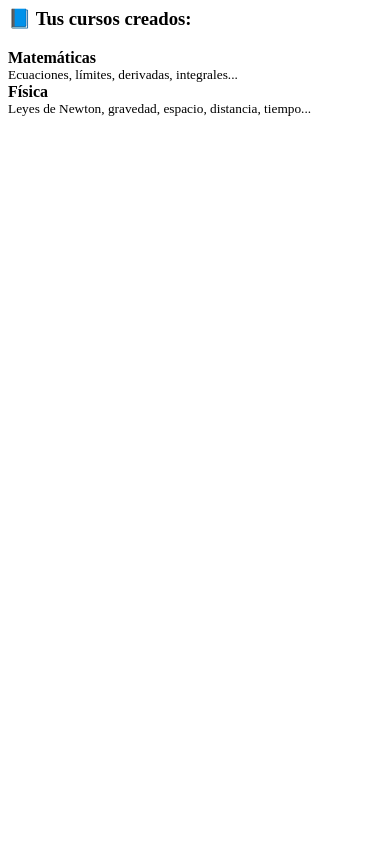
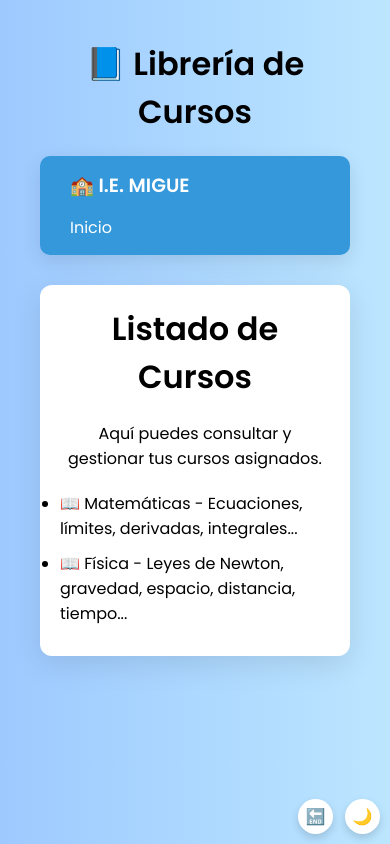
Before and after one commit to HenryJMJ/Kabli, a Django app: page /gestionar_cursos/ in a window 390 px wide. Run offline with Django 5.2, Linux system fonts and the light colour scheme; data comes from the database, SQL or seed files in the repository; both versions use the stored data as it was after the commit.

Commit message:
Estilos actualizados para libreria_cursos

```diff
--- a/mi_proyecto/settings.py
+++ b/mi_proyecto/settings.py
@@ -149,10 +149,10 @@ ALLOWED_HOSTS = ['127.0.0.1', 'localhost', '5565-181-78-74-83.ngrok-free.app']
 ALLOWED_HOSTS = ['*']
 
 CSRF_TRUSTED_ORIGINS = [
-    'https://b569-181-78-74-83.ngrok-free.app',  # tu ngrok HTTPS
+    'https://i-e-migue.onrender.com',
 ]
 
 CORS_ALLOWED_ORIGINS = [
-    "http://127.0.0.1:8000/",  # Si estás trabajando localmente
-    "https://b569-181-78-74-83.ngrok-free.app",  # Tu URL de ngrok
+    "http://127.0.0.1:8000/",
+    "https://i-e-migue.onrender.com",
 ]
--- a/usuarios/templates/usuarios/libreria_cursos.html
+++ b/usuarios/templates/usuarios/libreria_cursos.html
@@ -1,15 +1,195 @@
-{% if cursos %}
-  <div class="cursos-lista">
-    <h3>📘 Tus cursos creados:</h3>
-    {% for curso in cursos %}
-      <div class="curso-item">
-        <strong>{{ curso.nombre }}</strong><br>
-        <small>{{ curso.descripcion }}</small>
-      </div>
-    {% endfor %}
+{% load static %}
+{% block content %}
+<!DOCTYPE html>
+<html lang="es">
+<head>
+  <meta charset="UTF-8">
+  <meta name="viewport" content="width=device-width, initial-scale=1.0">
+  <title>Librería de Cursos</title>
+  <link href="https://fonts.googleapis.com/css2?family=Poppins:wght@400;600&display=swap" rel="stylesheet">
+  <style>
+    * { margin: 0; padding: 0; box-sizing: border-box; font-family: 'Poppins', sans-serif; }
+
+    body {
+      background: linear-gradient(to right, #9dc9ff, #bce6ff);
+      min-height: 100vh;
+      padding: 40px;
+      transition: background 0.4s;
+    }
+
+    body.dark { background: #1e272e; color: white; }
+
+    h1, h2 { text-align: center; margin-bottom: 20px; font-size: 2rem; }
+
+    .navbar {
+      display: flex;
+      justify-content: space-between;
+      align-items: center;
+      background-color: #3498db;
+      padding: 15px 30px;
+      border-radius: 10px;
+      margin-bottom: 30px;
+      box-shadow: 0 6px 20px rgba(0,0,0,0.1);
+    }
+
+    .navbar .logo { color: white; font-size: 1.5rem; font-weight: bold; }
+
+    .navbar .nav-links {
+      list-style: none;
+      display: flex;
+      gap: 20px;
+    }
+
+    .navbar .nav-links li a {
+      color: white;
+      text-decoration: none;
+      font-weight: 500;
+      transition: color 0.3s ease;
+    }
+
+    .navbar .nav-links li a:hover { color: #ecf0f1; }
+
+    .container {
+      max-width: 1000px;
+      margin: 0 auto;
+      background-color: white;
+      padding: 30px;
+      border-radius: 12px;
+      box-shadow: 0 8px 30px rgba(0,0,0,0.1);
+      animation: fadeIn 0.6s ease;
+    }
+
+    body.dark .container { background-color: #2f3640; }
+
+    .floating-buttons {
+      position: fixed;
+      bottom: 20px;
+      right: 20px;
+      display: flex;
+      gap: 12px;
+      z-index: 999;
+    }
+
+    .icon-button {
+      background: white;
+      border: none;
+      border-radius: 50%;
+      width: 45px;
+      height: 45px;
+      box-shadow: 0 4px 8px rgba(0,0,0,0.15);
+      font-size: 20px;
+      display: flex;
+      align-items: center;
+      justify-content: center;
+      cursor: pointer;
+      text-decoration: none;
+      color: black;
+      transition: all 0.3s ease;
+    }
+
+    .icon-button:hover { transform: scale(1.1); }
+
+    body.dark .icon-button {
+      background: #2f3640;
+      color: white;
+    }
+
+    @keyframes fadeIn {
+      from { opacity: 0; transform: translateY(10px); }
+      to { opacity: 1; transform: translateY(0); }
+    }
+
+    /* Responsividad */
+    @media (max-width: 768px) {
+      .navbar {
+        flex-direction: column;
+        align-items: flex-start;
+        gap: 15px;
+      }
+
+      .container {
+        padding: 20px;
+      }
+
+      .floating-buttons {
+        bottom: 15px;
+        right: 15px;
+      }
+
+      .icon-button {
+        width: 40px;
+        height: 40px;
+        font-size: 18px;
+      }
+    }
+
+    @media (max-width: 480px) {
+      .navbar .logo {
+        font-size: 1.2rem;
+      }
+
+      .navbar .nav-links {
+        flex-direction: column;
+        gap: 10px;
+        align-items: flex-start;
+      }
+
+      .icon-button {
+        width: 35px;
+        height: 35px;
+        font-size: 16px;
+      }
+
+      .floating-buttons {
+        bottom: 10px;
+        right: 10px;
+      }
+    }
+  </style>
+</head>
+<body>
+  <!-- Botones flotantes -->
+  <div class="floating-buttons">
+    <form method="POST" action="{% url 'logout' %}">
+      {% csrf_token %}
+      <button class="icon-button" title="Cerrar sesión">🔚</button>
+    </form>
+    <button class="icon-button" onclick="toggleDarkMode()" id="darkToggle" title="Modo oscuro/claro">🌙</button>
   </div>
-{% else %}
-  <div class="cursos-lista">
-    <p>No tienes cursos registrados aún.</p>
+
+  <!-- Título y Navbar -->
+  <h2>📘 Librería de Cursos</h2>
+
+  <nav class="navbar">
+    <div class="logo">🏫 I.E. MIGUE</div>
+    <ul class="nav-links">
+      <li><a href="{% url 'panel_docentes' %}">Inicio</a></li>
+    </ul>
+  </nav>
+
+  <!-- Contenido -->
+  <div class="container">
+    <h1>Listado de Cursos</h1>
+    <p style="text-align:center;">Aquí puedes consultar y gestionar tus cursos asignados.</p>
+
+    <!-- 🔽 Ejemplo de tabla o cards de cursos -->
+    <ul style="margin-top: 20px;">
+      {% for curso in cursos %}
+        <li style="margin-bottom: 10px;">📖 {{ curso.nombre }} - {{ curso.descripcion }}</li>
+      {% empty %}
+        <li>No hay cursos asignados.</li>
+      {% endfor %}
+    </ul>
   </div>
-{% endif %}
+
+  <script>
+    function toggleDarkMode() {
+      const body = document.body;
+      const toggle = document.getElementById('darkToggle');
+      body.classList.toggle('dark');
+      toggle.textContent = body.classList.contains('dark') ? '☀️' : '🌙';
+    }
+  </script>
+</body>
+</html>
+{% endblock %}
```
Also changed, not shown: actualizar_ngrok.py (deleted, +0 -54 lines), db.sqlite3.
